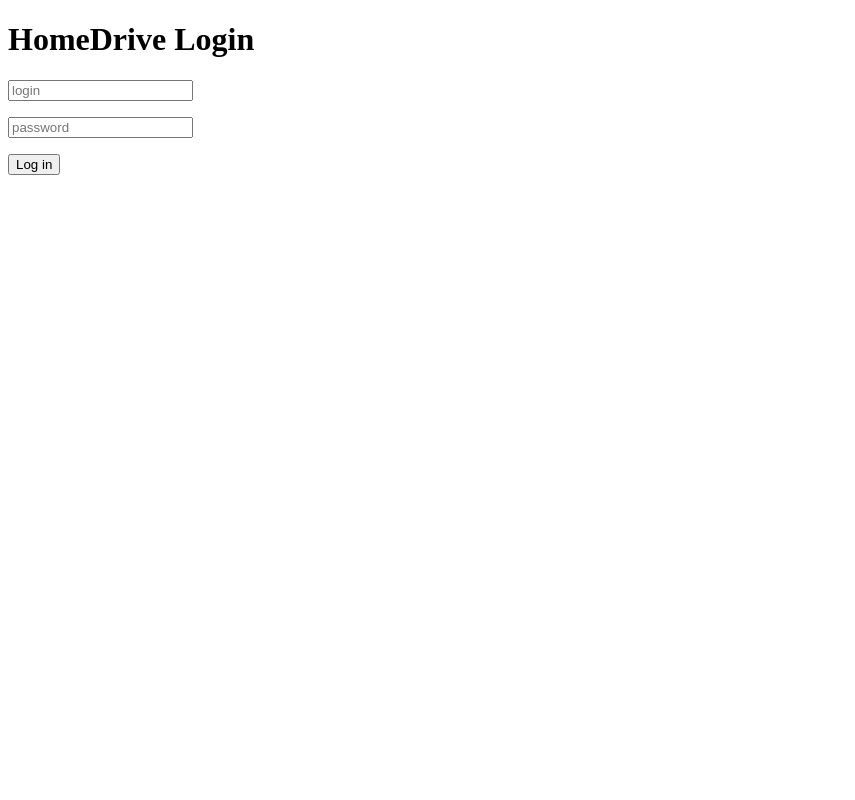
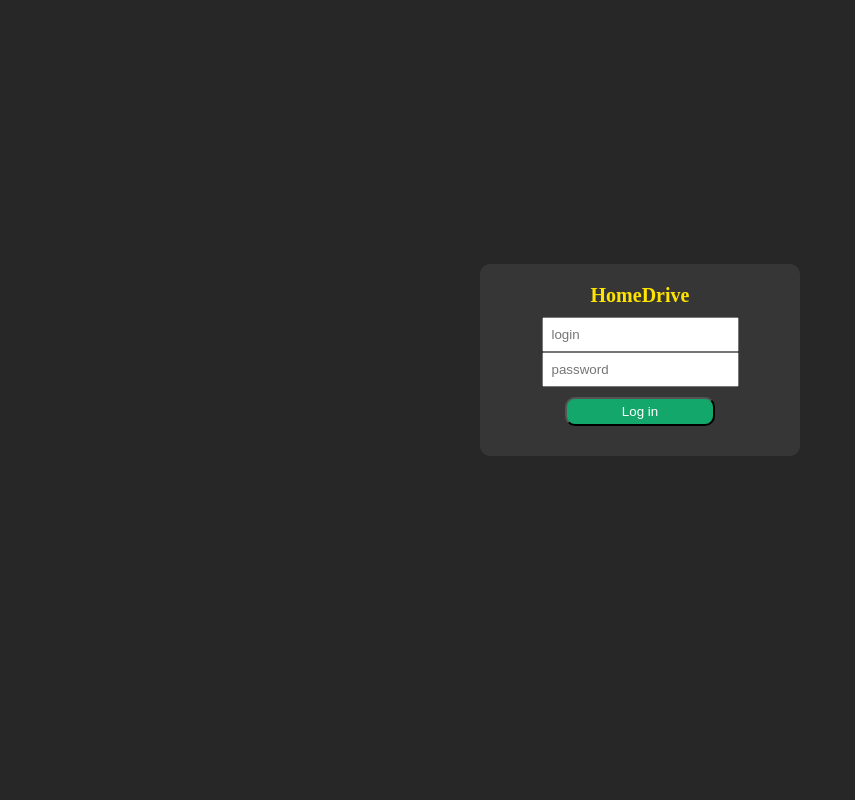
Before and after one commit to zNitche/HomeDrive, a Flask app: page /login in a window 1280 px wide. Shown: the whole page, without its empty margins (0-855 px from the left). Run offline with Flask 2, Linux system fonts and the light colour scheme.

Commit message:
Added login page

```diff
--- a/routes/content.py
+++ b/routes/content.py
@@ -29,7 +29,7 @@
 def upload():
     file = request.files["file-upload"]
 
-    if file.filename is "":
+    if file.filename == "":
          return redirect(url_for("content.home"))
 
     if file.filename in os.listdir(FILES_LOCATION):
--- /dev/null
+++ b/static/main.css
@@ -0,0 +1,67 @@
+html {
+    height: 100%;
+}
+
+body {
+    margin: 0;
+    height: 100%;
+    background-color: #272727;
+    font-family: IBM Plex Sans !important;
+    color: #FFE400;
+}
+
+.container {
+    width: 100%;
+    height: 100%;
+    display: flex;
+    margin-left: auto;
+    margin-right: auto;
+}
+
+.login-container {
+    display: flex;
+    justify-content: center;
+    align-items: center;
+    flex-direction: column;
+    height: 90%;
+    width: 100%;
+    text-align: center;
+}
+
+.login-container .login-content {
+    display: flex;
+    flex-wrap: wrap;
+    max-width: 300px;
+    flex-direction: column;
+    align-items: center;
+    background-color: #373636;
+    padding: 10px;
+    padding-top: 20px;
+    border-radius: 10px;
+    margin: 0 20px;
+}
+
+.login-content .login-message {
+    color: red;
+    margin-top: 20px;
+}
+
+p.login-title {
+    font-size: 20px;
+    font-weight: 800;
+    margin: 0;
+    margin-bottom: 10px;
+}
+
+input.login-form-input {
+    padding: 8px;
+}
+
+button.login-button {
+    background-color: #14A76C;
+    color: white;
+    width: 50%;
+    margin-top: 10px;
+    padding: 5px;
+    border-radius: 10px;
+}
--- a/templates/index.html
+++ b/templates/index.html
@@ -2,9 +2,13 @@
 <html lang="en">
 <head>
     <meta charset="UTF-8">
+    <meta name="viewport" content="width=device-width, initial-scale=1.0">
+    <link rel="stylesheet" href="{{ url_for('static', filename='main.css') }}">
+
     <title>HomeDrive</title>
 </head>
 <body>
+
     <h1>HomeDrive Main Page</h1>
 
     <form action="/main/upload" method="POST" enctype="multipart/form-data">
--- a/templates/login.html
+++ b/templates/login.html
@@ -2,17 +2,26 @@
 <html lang="en">
 <head>
     <meta charset="UTF-8">
+    <meta name="viewport" content="width=device-width, initial-scale=1.0">
+    <link rel="stylesheet" href="{{ url_for('static', filename='main.css') }}">
+
     <title>HomeDrive</title>
 </head>
 <body>
-    <h1>HomeDrive Login</h1>
-    <form method="POST" action="/login/check">
-        <p><input type="text" id="login" name="user_name" placeholder="login" /></p>
-        <p><input type="password" id="password" name="password" placeholder="password" /></p>
-        <p>
-            <button type="submit">Log in</button>
-        </p>
-        <p>{{message}}</p>
-    </form>
+    <div class="container">
+        <div class="login-container">
+            <div class="login-content">
+                <p class="login-title">HomeDrive</p>
+                <form method="POST" action="/login/check">
+                    <input class="login-form-input" type="text" id="login" name="user_name" placeholder="login" />
+                    <input class="login-form-input" type="password" id="password" name="password" placeholder="password" />
+                    <button class="login-button" type="submit">Log in</button>
+                </form>
+                <div class="login-message">
+                    {{message}}
+                </div>
+            </div>
+        </div>
+    </div>
 </body>
 </html>
```
